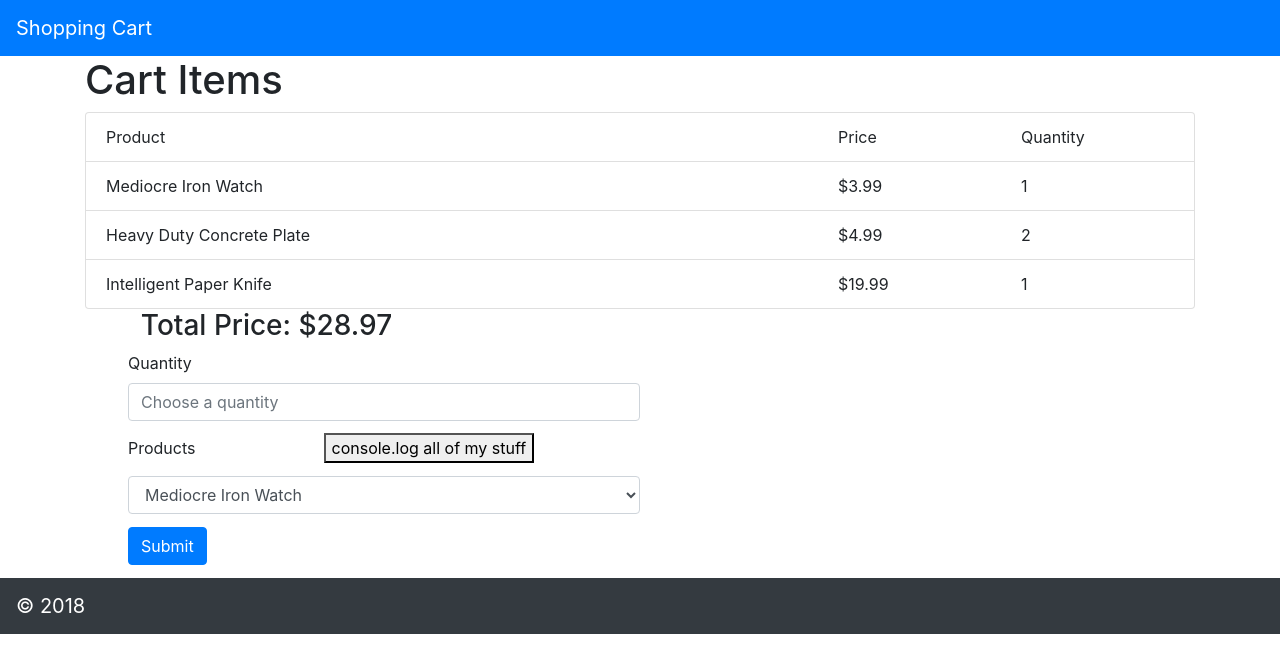
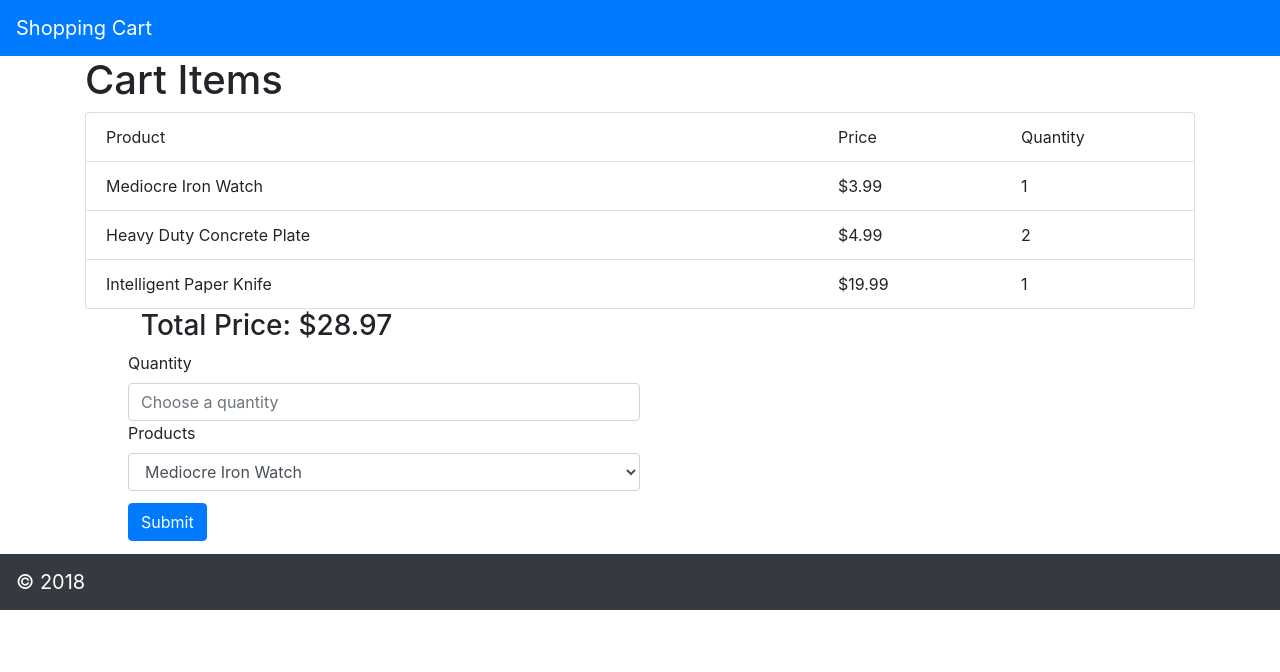
Before and after one commit to Kyle-Ski/Shopping, a React (Create React App) app: page / in a window 1280 px wide. Shown: the top 672 px of the page. Built offline with nearby package versions, Linux system fonts and the light colour scheme.

Commit message:
commented out the console.log button

```diff
--- a/src/addItem.js
+++ b/src/addItem.js
@@ -15,7 +15,7 @@ const AddItem = ({products, submit, selectQuantity, showState, setProduct}) => {
             <label htmlFor="quantity">Quantity</label>
             <input onChange={selectQuantity} type="number" min="0" className="form-control" id="quantity" placeholder="Choose a quantity"/>
             <label htmlFor="products">Products</label>
-            <button onClick={showState}>console.log all of my stuff</button>
+            {/* <button onClick={showState}>console.log all of my stuff</button> */}
             <select onChange={setProduct} className="form-control col-10" id="products">
                 <option value = '' disabled default>Please Select A Product</option>
                 {addItem(products)}
```
